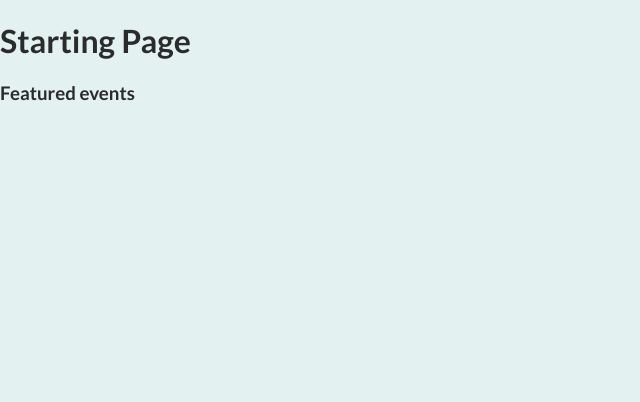
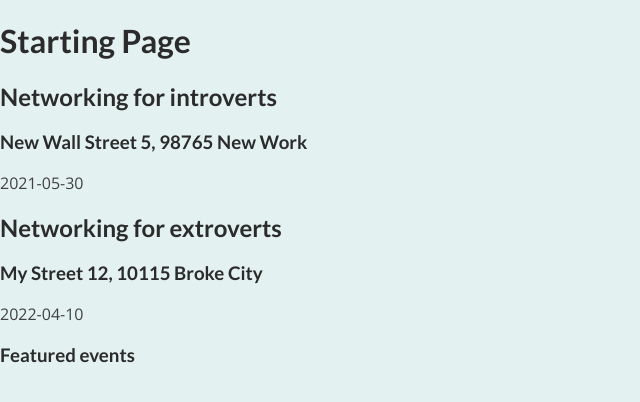
Before and after one commit to josepagan/events, a Next.js app: page / in a window 1280 px wide. Shown: the top 402 px of the page, without its empty margins (0-640 px from the left). Built offline with nearby package versions, Linux system fonts and the light colour scheme.

Commit message:
bug: fixed component not being exported

```diff
--- /dev/null
+++ b/components/events/EventsList.js
@@ -0,0 +1,10 @@
+const EventsList = ({ arr }) => {
+  return arr.map(ev => <article key={ev.id}>
+    <h2>{ev.title}</h2>
+    <h3>{ev.location}</h3>
+    <p>{ev.date}</p>
+  </article>
+  )
+}
+
+export default EventsList
--- a/pages/events/[...slug].js
+++ b/pages/events/[...slug].js
@@ -2,8 +2,9 @@ import { useRouter } from "next/router";
 
 const FilteredEvents = () => {
   const router = useRouter();
-  const { slug } = router.query;
-  const omg = slug[1];
+  // const { slug } = router.query;
+  //
+  //
   //really need to learn testing, should I
   //if slug has no 3 different elements, something is wrong
   //if it has 3, dictate first is year, second is month and last is id of event
--- a/pages/index.js
+++ b/pages/index.js
@@ -1,10 +1,30 @@
+import { getFeaturedEvents } from "../dummy-data";
+// import { EventsList } from "../components/events/EventsList.js";
+
 const Main = () => {
+  console.log("eventsLists:", EventsList);
+  const eventsArray = getFeaturedEvents();
+
   return (
     <div>
       <h1>Starting Page</h1>
+      <ul>
+        <EventsList arr={eventsArray} />
+      </ul>
       <h3>Featured events</h3>
     </div>
   );
 };
 
+
+function EventsList({ arr }) {
+  return arr.map(ev => <article key={ev.id}>
+    <h2>{ev.title}</h2>
+    <h3>{ev.location}</h3>
+    <p>{ev.date}</p>
+  </article>
+  )
+}
+
+
 export default Main;
```
